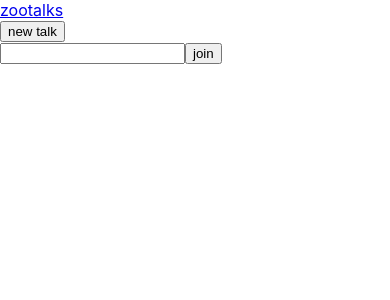
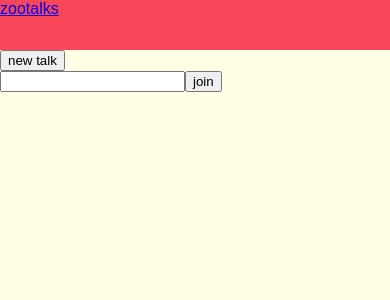
Before and after one commit to pifls/zootalks, a React (Create React App) app: page / in a window 390 px wide. Shown: the top 300 px of the page. Built offline with nearby package versions, Linux system fonts and the light colour scheme.

Commit message:
Add SCSS and modules + breakpoints

```diff
--- a/package.json
+++ b/package.json
@@ -3,6 +3,7 @@
   "version": "0.1.0",
   "private": true,
   "dependencies": {
+    "node-sass": "^4.11.0",
     "react": "^16.8.4",
     "react-dom": "^16.8.4",
     "react-router-dom": "^4.3.1",
--- a/src/App.js
+++ b/src/App.js
@@ -1,16 +1,16 @@
 import React, { Component } from 'react';
 import Navbar from './components/Navbar/Navbar'
 import Main from './components/Main/Main'
+import styles from './App.module.scss'
 
 class App extends Component {
   render() {
     return (
-      <div className="App">
+      <div className={styles.App}>
         <Navbar/>
         <Main/>
       </div>
     );
   }
 }
-
 export default App;
--- /dev/null
+++ b/src/App.module.scss
@@ -0,0 +1,8 @@
+@import './global-styles.scss';
+
+.App {
+    min-height: 100vh;
+    width: 100vw;
+    background-color: $primary-bg;
+    font-family: sans-serif;
+  }
--- a/src/components/Navbar/Navbar.js
+++ b/src/components/Navbar/Navbar.js
@@ -1,9 +1,9 @@
 import React from 'react'
 import { Link } from 'react-router-dom'
-
+import styles from './Navbar.module.scss'
 function Navbar() {
   return (
-    <div className="Navbar">
+    <div className={styles.Navbar}>
       <Link to='/'>zootalks</Link>
     </div>
   )
--- /dev/null
+++ b/src/components/Navbar/Navbar.module.scss
@@ -0,0 +1,6 @@
+@import './../../global-styles.scss';
+
+.Navbar {
+    background-color: $primary-red;
+    height: 50px;
+}
--- /dev/null
+++ b/src/global-styles.scss
@@ -0,0 +1,37 @@
+// Project colors
+$primary-red: #fa4659;
+$primary-bg: #feffe4;
+
+// Small tablets and large smartphones (landscape view)
+$screen-sm-min: 576px;
+// Small tablets (portrait view)
+$screen-md-min: 768px;
+// Tablets and small desktops
+$screen-lg-min: 992px;
+// Large tablets and desktops
+$screen-xl-min: 1200px;
+
+// Small devices
+@mixin sm {
+    @media (min-width: #{$screen-sm-min}) {
+        @content;
+    }
+ }
+ // Medium devices
+ @mixin md {
+    @media (min-width: #{$screen-md-min}) {
+        @content;
+    }
+ }
+ // Large devices
+ @mixin lg {
+    @media (min-width: #{$screen-lg-min}) {
+        @content;
+    }
+ }
+ // Extra large devices
+ @mixin xl {
+    @media (min-width: #{$screen-xl-min}) {
+        @content;
+    }
+ }
```
Also changed, not shown: 1 other file (tests, documents, lock files or other folders).
